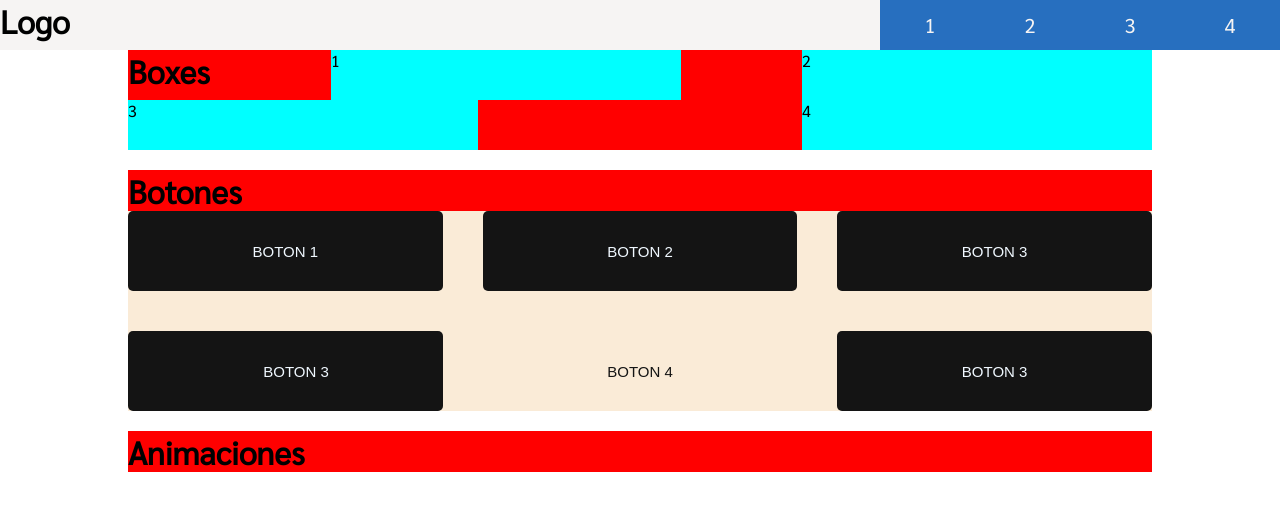
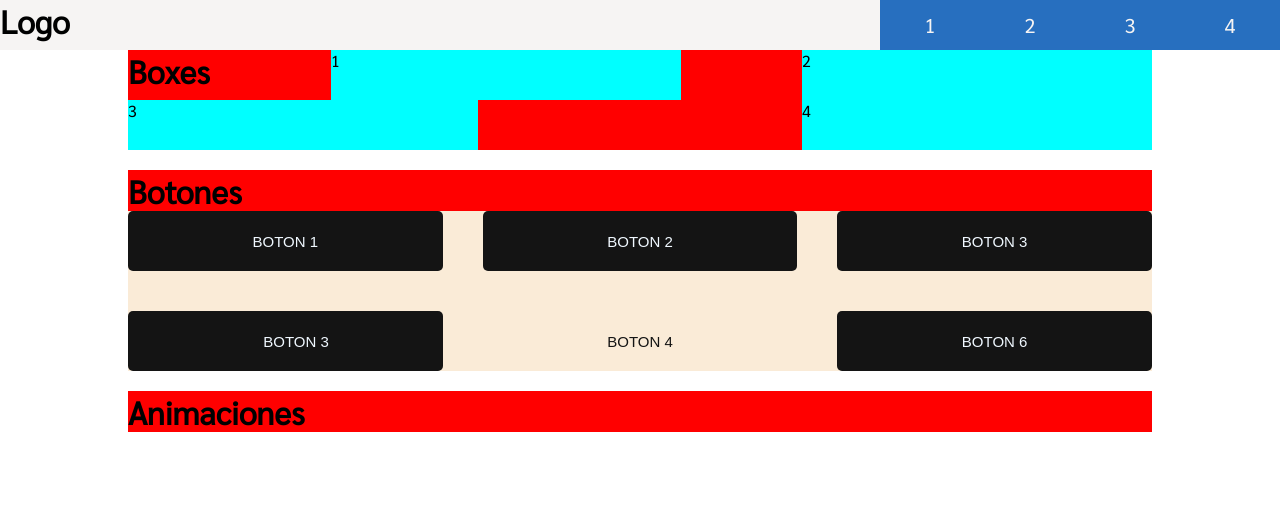
Before and after one commit to hA1nn-dot/To-do-list, a plain HTML site: page index.html in a window 1280 px wide. Drawn offline with Linux system fonts and the light colour scheme.

Commit message:
Fix button 6

```diff
--- a/index.html
+++ b/index.html
@@ -51,7 +51,7 @@
                     <rect x="0" y="0" fill="none"></rect>
                 </svg>
             </button>
-            <button class="btn seis"><span>boton 3</span></button>
+            <button class="btn seis"><span>boton 6</span></button>
         </section>
     </div>
 
--- a/styles.css
+++ b/styles.css
@@ -74,7 +74,7 @@ li:hover{
     align-items: center;
     justify-content: center;
     width: 100%;
-    height: 80px;
+    height: 60px;
     background-color: #141414;
     color: aliceblue;
     font-size: 15px;
```
